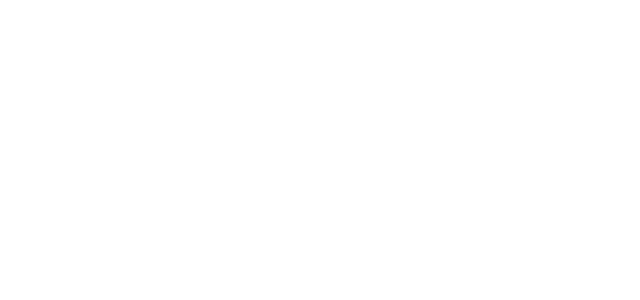
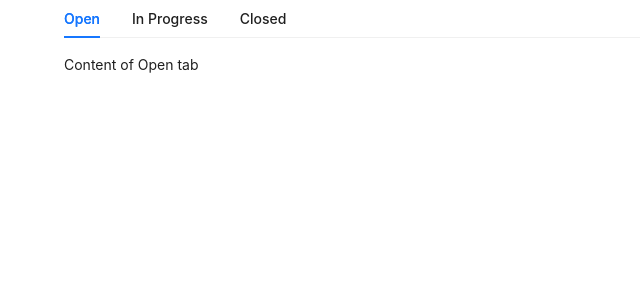
Before and after one commit to intVivek/superdm, a Next.js app: page / in a window 1280 px wide. Shown: the top 300 px of the page, without its empty margins (0-640 px from the left). Built offline with nearby package versions, Linux system fonts and the light colour scheme.

Commit message:
feat: Tabs ✨

```diff
--- a/src/app/page.js
+++ b/src/app/page.js
@@ -1,7 +1,11 @@
+import dynamic from 'next/dynamic';
+
+const Dashboard = dynamic(() => import('@/components/Dashboard/Dashboard'), { ssr: false });
+
 export default function Home() {
   return (
     <div className="">
-
+      <Dashboard/>
     </div>
   );
 }
--- /dev/null
+++ b/src/components/Dashboard/Dashboard.js
@@ -0,0 +1,44 @@
+"use client"
+
+import { Tabs } from 'antd';
+import { useMemo } from 'react';
+
+
+
+export default function Dashboard() {
+
+    const items = useMemo(()=>{
+        return [
+            {
+              label: <div className="font-medium">Open</div>,
+              key: "1",
+              children: "Content of Open tab",
+            },
+            {
+              label: <div className="font-medium">In Progress</div>,
+              key: "2",
+              children: "Content of In Progress tab",
+            },
+            {
+              label: <div className="font-medium">Closed</div>,
+              key: "3",
+              children: "Content of Closed tab",
+            },
+          ];
+    }, [])
+
+
+  return (
+    <div className='w-screen h-screen flex justify-center'>
+    <div className='w-[90%]'>
+      <Tabs
+        defaultActiveKey="1"
+        type="line"
+        size={'small'}
+        items={items}
+        animated={{ inkBar: true, tabPane: true }}
+      />
+    </div>
+    </div>
+  );
+}
```
Also changed, not shown: package.json (+7 -6 lines), 1 other file (tests, documents, lock files or other folders).
